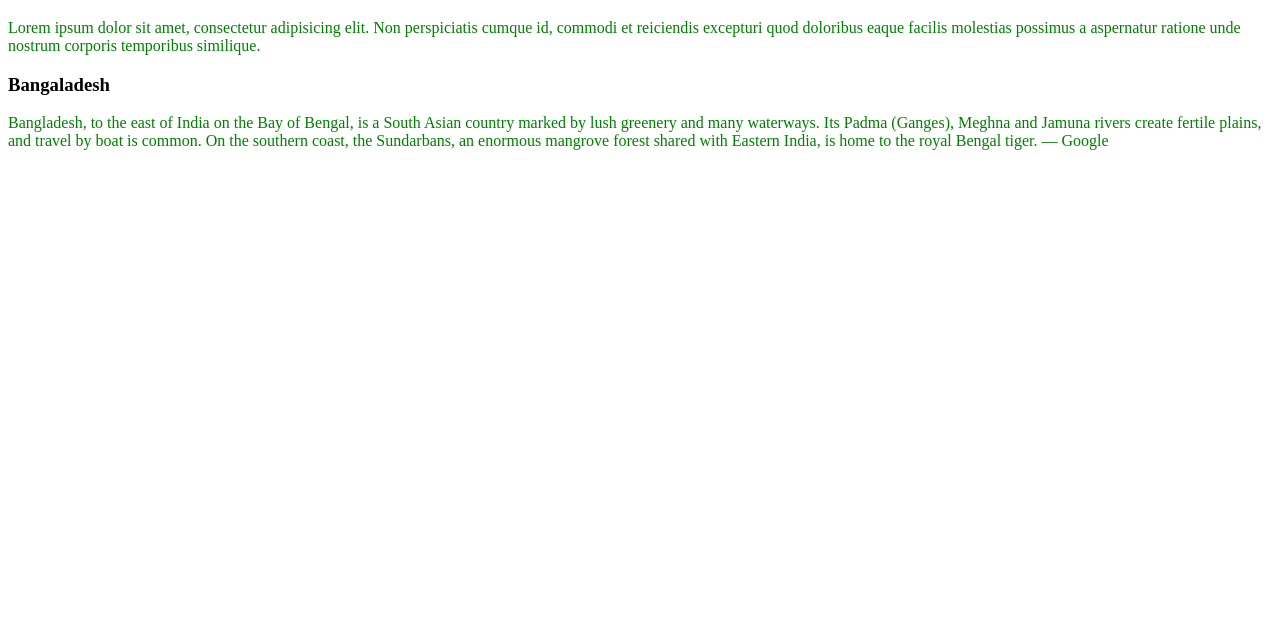
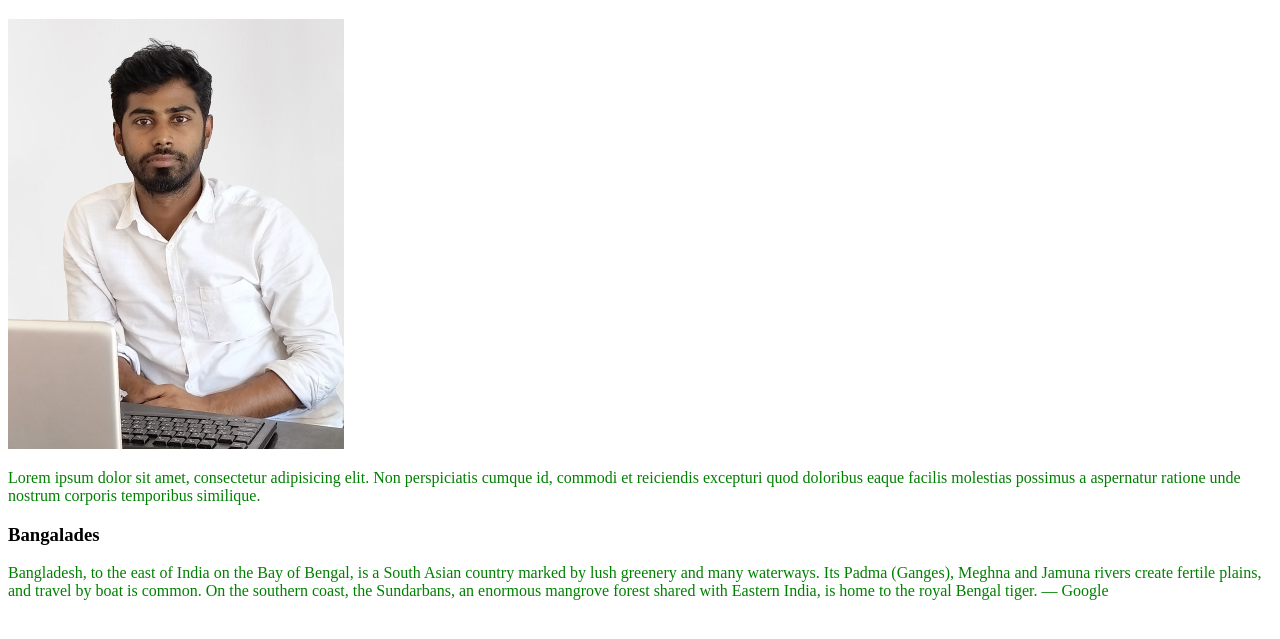
Before and after one commit to monzurulislam997/my-second-repo, a plain HTML site: page index.html in a window 1280 px wide. Shown: the part 61-700 px from the top of the page. Drawn offline with Linux system fonts and the light colour scheme.

Commit message:
Mypicture added

```diff
--- a/index.html
+++ b/index.html
@@ -9,8 +9,9 @@
 </head>
 <body>
     <h1>Now I can write code </h1>
+    <img src="Webhero.png" alt="">
     <p>Lorem ipsum dolor sit amet, consectetur adipisicing elit. Non perspiciatis cumque id, commodi et reiciendis excepturi quod doloribus eaque facilis molestias possimus a aspernatur ratione unde nostrum corporis temporibus similique.</p>
-    <h3>Bangaladesh</h3>
+    <h3>Bangalades</h3>
     <p>Bangladesh, to the east of India on the Bay of Bengal, is a South Asian country marked by lush greenery and many waterways. Its Padma (Ganges), Meghna and Jamuna rivers create fertile plains, and travel by boat is common. On the southern coast, the Sundarbans, an enormous mangrove forest shared with Eastern India, is home to the royal Bengal tiger. ― Google</p>
 </body>
 </html>
--- a/style.css
+++ b/style.css
@@ -1,3 +1,4 @@
+
 p{
     color:green;
 }
```
Also changed, not shown: Webhero.png (added).
